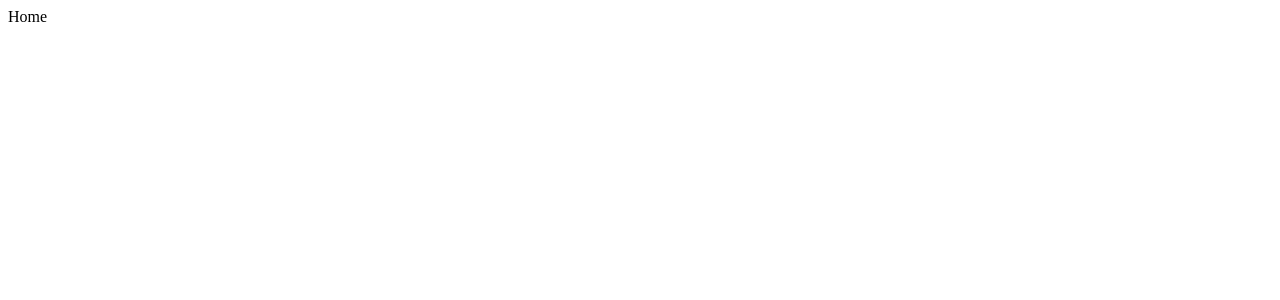
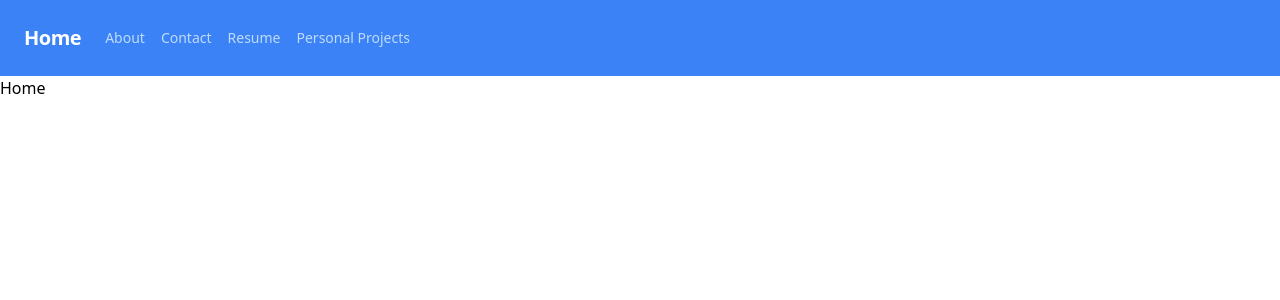
Before and after one commit to 1ShoukR/portfolio-remastered, a React (Vite) app in the folder portfoio-remastered/: page / in a window 1280 px wide. Shown: the top 300 px of the page. Built offline with nearby package versions, Linux system fonts and the light colour scheme.

Commit message:
added functional navbar

```diff
--- a/portfoio-remastered/package.json
+++ b/portfoio-remastered/package.json
@@ -22,6 +22,9 @@
     "@types/react-dom": "^18.0.11",
     "@types/styled-components": "^5.1.26",
     "@vitejs/plugin-react-swc": "^3.0.0",
+    "autoprefixer": "^10.4.14",
+    "postcss": "^8.4.21",
+    "tailwindcss": "^3.3.1",
     "typescript": "^4.9.3",
     "vite": "^4.2.0"
   }
--- /dev/null
+++ b/portfoio-remastered/postcss.config.cjs
@@ -0,0 +1,7 @@
+// postcss.config.js
+module.exports = {
+	plugins: {
+		tailwindcss: {},
+		autoprefixer: {},
+	},
+};
--- a/portfoio-remastered/src/App.tsx
+++ b/portfoio-remastered/src/App.tsx
@@ -8,12 +8,14 @@ import About from './Components/About'
 import Resume from './Components/Resume'
 import PersonalProjects from './Components/PersonalProjects'
 import ContactMe from './Components/ContactMe'
+import Navbar from './Components/Navbar'
 
 function App() {
   const [count, setCount] = useState(0)
 
   return (
 		<div className="App">
+			<Navbar />
 			<Routes>
 				<Route path="/" element={<Home />} />
 				<Route path="/about" element={<About />} />
--- /dev/null
+++ b/portfoio-remastered/src/Components/Navbar.tsx
@@ -0,0 +1,42 @@
+import React from "react";
+import { Link } from "react-router-dom";
+
+type Props = {};
+
+const Navbar = (props: Props) => {
+  return (
+		<nav className="flex items-center justify-between flex-wrap bg-blue-500 p-6">
+			<div className="flex items-center flex-shrink-0 text-white mr-6">
+				<Link to="/" className="font-semibold text-xl tracking-tight">
+					Home
+				</Link>
+			</div>
+			<div className="block lg:hidden">
+				<button className="flex items-center px-3 py-2 border rounded text-blue-200 border-blue-400 hover:text-white hover:border-white">
+					<svg className="fill-current h-3 w-3" viewBox="0 0 20 20" xmlns="http://www.w3.org/2000/svg">
+						<title>Menu</title>
+						<path d="M0 3h20v2H0V3zm0 6h20v2H0V9zm0 6h20v2H0v-2z" />
+					</svg>
+				</button>
+			</div>
+			<div className="w-full block flex-grow lg:flex lg:items-center lg:w-auto">
+				<div className="text-sm lg:flex-grow">
+					<Link to="/about" className="block mt-4 lg:inline-block lg:mt-0 text-blue-200 hover:text-white mr-4">
+						About
+					</Link>
+					<Link to="/contact-me" className="block mt-4 lg:inline-block lg:mt-0 text-blue-200 hover:text-white mr-4">
+						Contact
+					</Link>
+                    <Link to="/resume" className="block mt-4 lg:inline-block lg:mt-0 text-blue-200 hover:text-white mr-4">
+                        Resume
+                    </Link>
+                    <Link to="/personal-projects" className="block mt-4 lg:inline-block lg:mt-0 text-blue-200 hover:text-white mr-4">
+                        Personal Projects
+                    </Link>
+				</div>
+			</div>
+		</nav>
+	);
+};
+
+export default Navbar;
--- /dev/null
+++ b/portfoio-remastered/tailwind.config.js
@@ -0,0 +1,13 @@
+// tailwind.config.js
+module.exports = {
+	mode: 'jit',
+	purge: ['./src/**/*.{js,jsx,ts,tsx}', './public/index.html'],
+	darkMode: false, // or 'media' or 'class'
+	theme: {
+		extend: {},
+	},
+	variants: {
+		extend: {},
+	},
+	plugins: [],
+};
```
Also changed, not shown: portfoio-remastered/src/index.css (+9 -0 lines), 1 other file (tests, documents, lock files or other folders).
